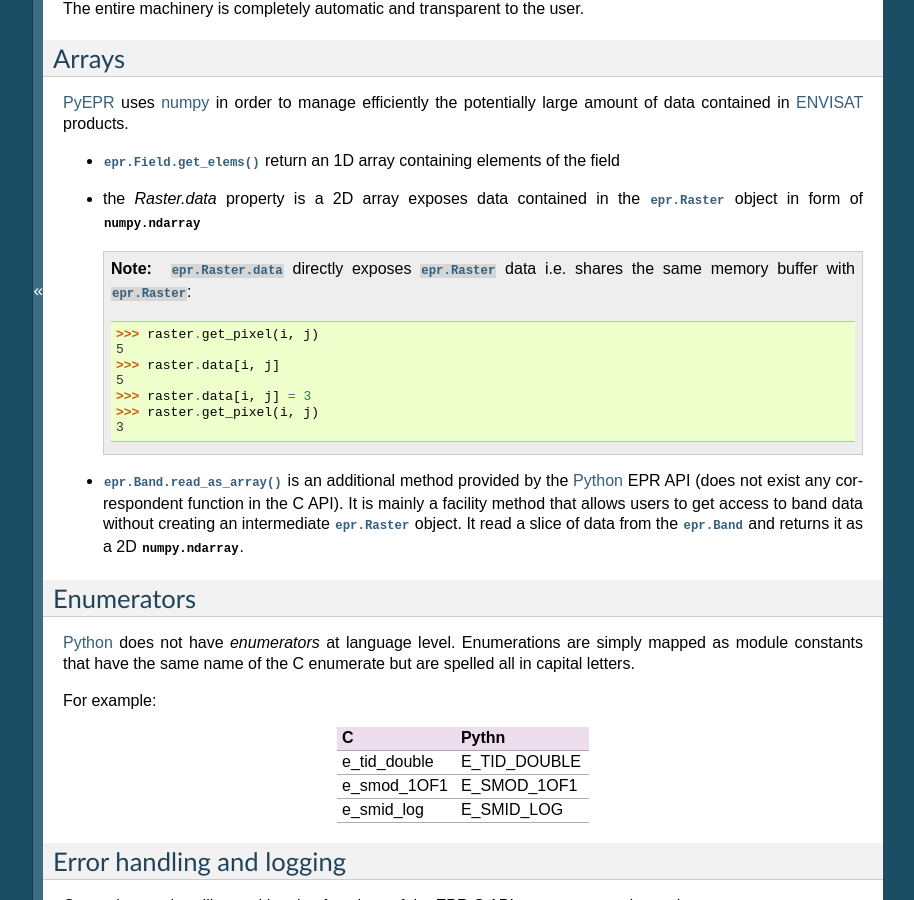
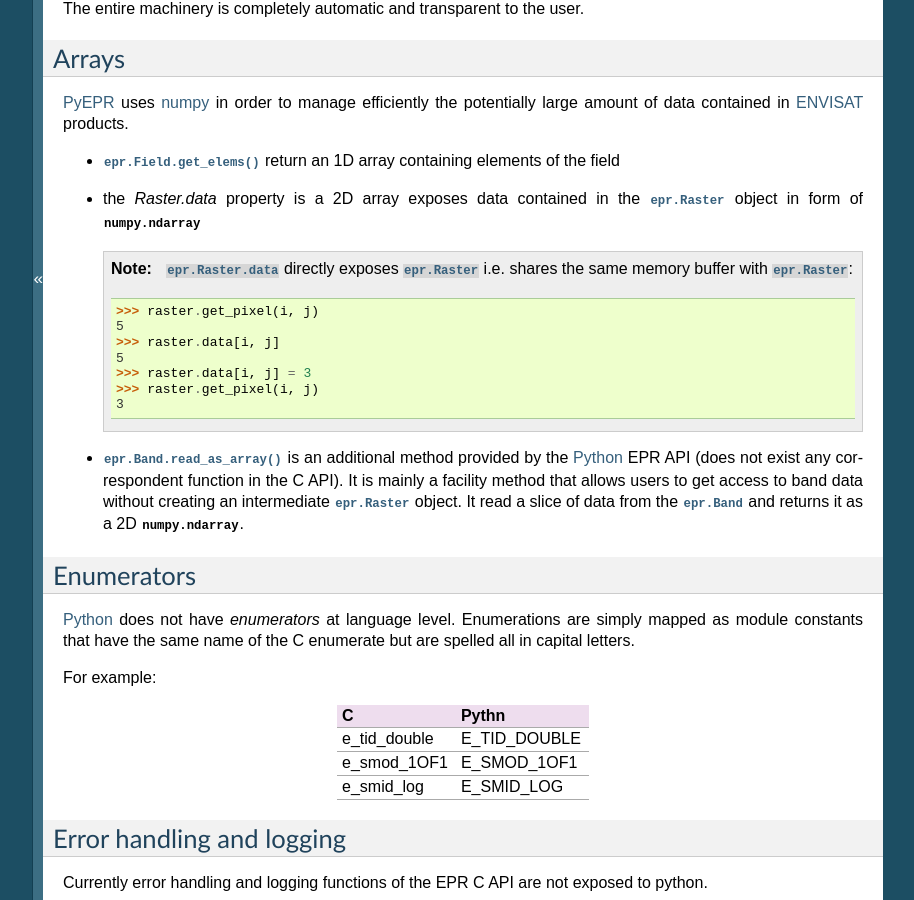
Before and after one commit to avalentino/pyepr, a Sphinx documentation site: the page built from doc/usermanual.txt, in a window 1280 px wide and 900 px high, scrolled down 3145 px. Shown: the whole window, without its empty margins (187-1101 px from the left). Built offline with Sphinx 7.4.7, drawn with Linux system fonts in a browser that asks for light colours; formulas are drawn with MathJax 3.

Commit message:
Doc formatting

```diff
--- a/doc/reference.txt
+++ b/doc/reference.txt
@@ -874,9 +874,9 @@ Raster
 
       Raster data exposed as :class:`numpy.ndarray` object
 
-      .. note:: this property shares the data buffer with the
-                :class:`Raster` object so any change in its contents
-                is also reflected to the :class:`Raster` object
+      .. note:: this property shares the data buffer with the :class:`Raster`
+                object so any change in its contents is also reflected to
+                the :class:`Raster` object
 
       .. note:: this property has no correspondent in the C API
 
--- a/doc/usermanual.txt
+++ b/doc/usermanual.txt
@@ -226,8 +226,10 @@ amount of data contained in ENVISAT_ products.
 * the `Raster.data` property is a 2D array exposes data contained in the
   :class:`epr.Raster` object in form of :class:`numpy.ndarray`
 
-  .. note:: :attr:`epr.Raster.data` directly exposes :class:`epr.Raster`
-            data i.e. shares the same memory buffer with :class:`epr.Raster`::
+  .. note::
+
+        :attr:`epr.Raster.data` directly exposes :class:`epr.Raster`
+        i.e. shares the same memory buffer with :class:`epr.Raster`::
 
             >>> raster.get_pixel(i, j)
             5
```
Lines whose indentation alone changed are shown as unchanged.
